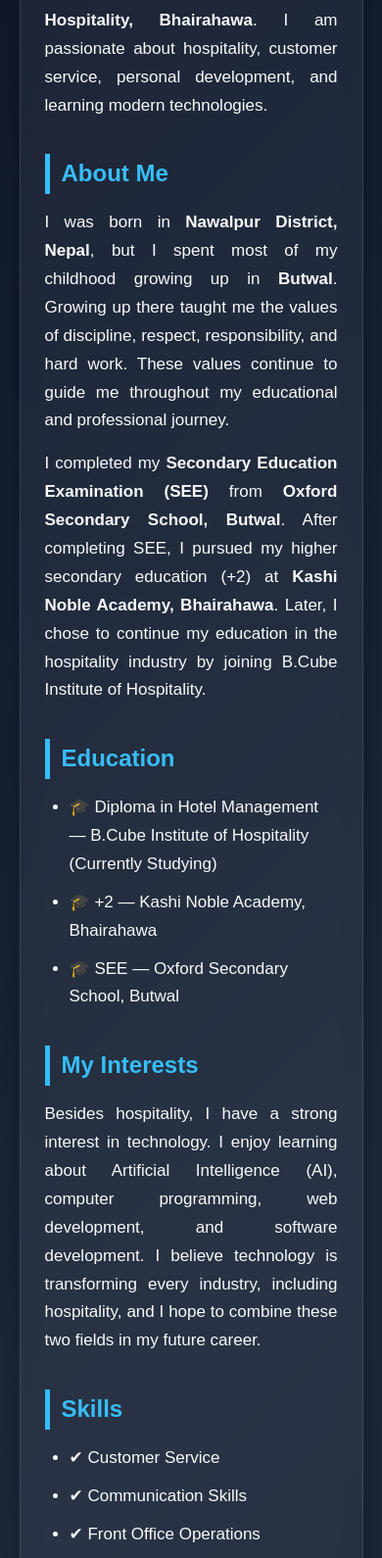
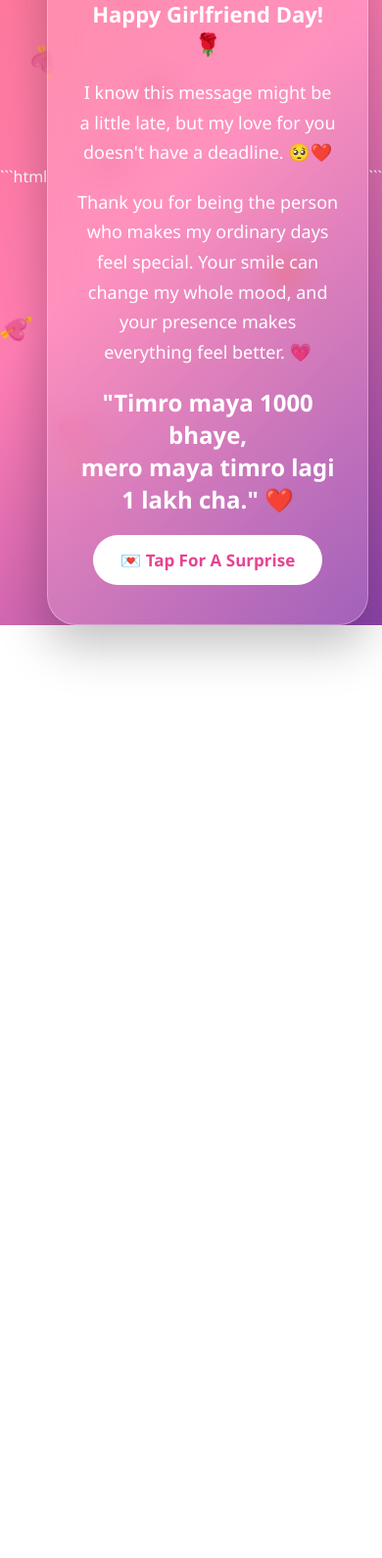
Before and after one commit to mahatokabir45-source/gdeveloper, a plain HTML site: page index.html in a window 390 px wide. Shown: the part 278-1868 px from the top of the page at 98% size. After the commit the page ends 916 px from the top, so only its background shows below. Drawn offline with Linux system fonts and the light colour scheme.

Commit message:
Update index.html

````diff
--- a/index.html
+++ b/index.html
@@ -1,231 +1,223 @@
+```html
 <!DOCTYPE html>
 <html lang="en">
 <head>
 <meta charset="UTF-8">
 <meta name="viewport" content="width=device-width, initial-scale=1.0">
-    <title>Kabir Mahato | Personal Portfolio</title>
+<title>For My Girlfriend ❤️</title>
 
 <style>
-        *{
-            margin:0;
-            padding:0;
-            box-sizing:border-box;
-            font-family:Arial, Helvetica, sans-serif;
+    * {
+        margin: 0;
+        padding: 0;
+        box-sizing: border-box;
+        font-family: "Segoe UI", sans-serif;
     }
 
-        body{
-            background:linear-gradient(135deg,#0f172a,#1e293b,#111827);
-            color:#f8fafc;
-            line-height:1.7;
+    body {
+        min-height: 100vh;
+        background: linear-gradient(135deg, #ff758c, #ff7eb3, #8e44ad);
+        display: flex;
+        justify-content: center;
+        align-items: center;
+        overflow: hidden;
+        color: white;
     }
 
-        .container{
-            width:90%;
-            max-width:1000px;
-            margin:50px auto;
+    .card {
+        width: 90%;
+        max-width: 550px;
+        padding: 40px 30px;
+        text-align: center;
+        background: rgba(255,255,255,0.15);
+        backdrop-filter: blur(15px);
+        border: 1px solid rgba(255,255,255,0.3);
+        border-radius: 30px;
+        box-shadow: 0 20px 50px rgba(0,0,0,0.25);
+        animation: appear 1.5s ease;
+        z-index: 2;
     }
 
-        .card{
-            background:rgba(255,255,255,0.05);
-            backdrop-filter:blur(10px);
-            border:1px solid rgba(255,255,255,.1);
-            border-radius:20px;
-            padding:40px;
-            box-shadow:0 20px 40px rgba(0,0,0,.3);
+    @keyframes appear {
+        from {
+            opacity: 0;
+            transform: scale(0.7);
+        }
+        to {
+            opacity: 1;
+            transform: scale(1);
+        }
     }
 
-        h1{
-            font-size:42px;
-            color:#60a5fa;
-            margin-bottom:10px;
+    .heart {
+        font-size: 75px;
+        animation: heartbeat 1.2s infinite;
     }
 
-        h2{
-            color:#38bdf8;
-            margin-top:35px;
-            margin-bottom:15px;
-            border-left:5px solid #38bdf8;
-            padding-left:12px;
+    @keyframes heartbeat {
+        0%, 100% { transform: scale(1); }
+        50% { transform: scale(1.2); }
     }
 
-        p{
-            font-size:17px;
-            margin-bottom:15px;
-            text-align:justify;
+    h1 {
+        font-size: 38px;
+        margin: 15px 0;
     }
 
-        ul{
-            padding-left:25px;
+    h2 {
+        font-size: 22px;
+        margin-bottom: 20px;
     }
 
-        li{
-            margin:10px 0;
-            font-size:17px;
+    p {
+        font-size: 18px;
+        line-height: 1.7;
+        margin-bottom: 20px;
     }
 
-        .info{
-            display:grid;
-            grid-template-columns:repeat(auto-fit,minmax(250px,1fr));
-            gap:15px;
-            margin-top:25px;
+    .love {
+        font-size: 24px;
+        font-weight: bold;
+        margin: 20px 0;
     }
 
-        .box{
-            background:#1e293b;
-            padding:18px;
-            border-radius:12px;
+    button {
+        border: none;
+        padding: 14px 28px;
+        border-radius: 30px;
+        background: white;
+        color: #e84393;
+        font-size: 17px;
+        font-weight: bold;
+        cursor: pointer;
+        transition: 0.3s;
     }
 
-        .box strong{
-            color:#38bdf8;
+    button:hover {
+        transform: scale(1.08);
+        box-shadow: 0 8px 20px rgba(0,0,0,0.2);
     }
 
-        footer{
-            text-align:center;
-            margin-top:40px;
-            color:#cbd5e1;
-            font-style:italic;
+    #surprise {
+        display: none;
+        margin-top: 25px;
+        animation: fade 1s ease;
     }
 
-        @media(max-width:700px){
-            h1{
-                font-size:32px;
+    @keyframes fade {
+        from { opacity: 0; }
+        to { opacity: 1; }
     }
 
-            .card{
-                padding:25px;
+    .floating-heart {
+        position: absolute;
+        bottom: -50px;
+        font-size: 25px;
+        animation: float 8s linear infinite;
+        opacity: 0.8;
+    }
+
+    @keyframes float {
+        0% {
+            transform: translateY(0) rotate(0deg);
+            opacity: 0;
+        }
+        20% {
+            opacity: 1;
+        }
+        100% {
+            transform: translateY(-110vh) rotate(360deg);
+            opacity: 0;
         }
     }
+
+    .signature {
+        margin-top: 25px;
+        font-size: 17px;
+        font-style: italic;
+    }
 </style>
+</head>
 
-</head>
 <body>
-
-<div class="container">
 
 <div class="card">
 
-<h1>Kabir Mahato</h1>
+    <div class="heart">❤️</div>
+
+    <h1>Hey My Love 💕</h1>
+
+    <h2>Happy Girlfriend Day! 🌹</h2>
 
     <p>
-Welcome to my personal portfolio. My name is <strong>Kabir Mahato</strong>, and I am from
-<strong>Bhairahawa, Nepal</strong>. I am currently pursuing a
-<strong>Diploma in Hotel Management</strong> at
-<strong>B.Cube Institute of Hospitality, Bhairahawa</strong>.
-I am passionate about hospitality, customer service, personal development,
-and learning modern technologies.
-</p>
-
-<h2>About Me</h2>
-
-<p>
-I was born in <strong>Nawalpur District, Nepal</strong>, but I spent most of
-my childhood growing up in <strong>Butwal</strong>. Growing up there taught me
-the values of discipline, respect, responsibility, and hard work.
-These values continue to guide me throughout my educational and professional journey.
+        I know this message might be a little late,
+        but my love for you doesn't have a deadline. 🥺❤️
     </p>
 
     <p>
-I completed my <strong>Secondary Education Examination (SEE)</strong> from
-<strong>Oxford Secondary School, Butwal</strong>. After completing SEE,
-I pursued my higher secondary education (+2) at
-<strong>Kashi Noble Academy, Bhairahawa</strong>.
-Later, I chose to continue my education in the hospitality industry by
-joining B.Cube Institute of Hospitality.
+        Thank you for being the person who makes my ordinary
+        days feel special. Your smile can change my whole mood,
+        and your presence makes everything feel better. 💗
     </p>
 
-<h2>Education</h2>
+    <div class="love">
+        "Timro maya 1000 bhaye,<br>
+        mero maya timro lagi 1 lakh cha." ❤️
+    </div>
 
-<ul>
-<li>🎓 Diploma in Hotel Management — B.Cube Institute of Hospitality (Currently Studying)</li>
-<li>🎓 +2 — Kashi Noble Academy, Bhairahawa</li>
-<li>🎓 SEE — Oxford Secondary School, Butwal</li>
-</ul>
+    <button onclick="showSurprise()">
+        💌 Tap For A Surprise
+    </button>
 
-<h2>My Interests</h2>
+    <div id="surprise">
+        <p>
+            No matter how many people I meet,
+            my heart will always look for you. 🫶
+        </p>
 
         <p>
-Besides hospitality, I have a strong interest in technology.
-I enjoy learning about Artificial Intelligence (AI),
-computer programming, web development, and software development.
-I believe technology is transforming every industry,
-including hospitality, and I hope to combine these two fields in my future career.
+            I don't need a perfect relationship.
+            I just want <b>you</b>, your smile,
+            your little fights, your care,
+            and all those crazy moments we share. ❤️
         </p>
 
-<h2>Skills</h2>
-
-<ul>
-<li>✔ Customer Service</li>
-<li>✔ Communication Skills</li>
-<li>✔ Front Office Operations</li>
-<li>✔ Food & Beverage Service</li>
-<li>✔ Housekeeping Basics</li>
-<li>✔ Teamwork & Leadership</li>
-<li>✔ HTML & CSS</li>
-<li>✔ Python Programming (Learning)</li>
-<li>✔ Artificial Intelligence Enthusiast</li>
-</ul>
-
-<h2>Career Goal</h2>
-
-<p>
-My goal is to become a highly skilled hospitality professional while also
-expanding my knowledge of technology and Artificial Intelligence.
-I want to work in a professional hotel environment where I can deliver
-excellent guest experiences, continue learning, and eventually contribute
-innovative ideas that improve hospitality services through technology.
-</p>
-
-<h2>Personal Information</h2>
-
-<div class="info">
-
-<div class="box">
-<strong>Full Name</strong><br>
-Kabir Mahato
+        <div class="love">
+            I LOVE YOU SO MUCH ❤️🥺
         </div>
 
-<div class="box">
-<strong>Country</strong><br>
-Nepal
+        <div class="signature">
+            — Always yours, Kabir 💕
         </div>
-
-<div class="box">
-<strong>Current City</strong><br>
-Bhairahawa
-</div>
-
-<div class="box">
-<strong>Birth Place</strong><br>
-Nawalpur District
-</div>
-
-<div class="box">
-<strong>Raised In</strong><br>
-Butwal
-</div>
-
-<div class="box">
-<strong>Current Course</strong><br>
-Diploma in Hotel Management
     </div>
 
 </div>
 
-<footer>
+<script>
+function showSurprise() {
+    document.getElementById("surprise").style.display = "block";
+}
 
-"Success doesn't come from luck. It comes from determination,
-continuous learning, and never giving up."
+function createHeart() {
+    const heart = document.createElement("div");
+    heart.classList.add("floating-heart");
 
-<br><br>
+    const hearts = ["❤️", "💕", "💗", "💖", "💘"];
+    heart.innerHTML = hearts[Math.floor(Math.random() * hearts.length)];
 
-© 2026 Kabir Mahato. All Rights Reserved.
+    heart.style.left = Math.random() * 100 + "vw";
+    heart.style.animationDuration = (5 + Math.random() * 5) + "s";
 
-</footer>
+    document.body.appendChild(heart);
 
-</div>
+    setTimeout(() => {
+        heart.remove();
+    }, 10000);
+}
 
-</div>
+setInterval(createHeart, 500);
+</script>
 
 </body>
 </html>
+```
````
Lines whose indentation alone changed are shown as unchanged.
